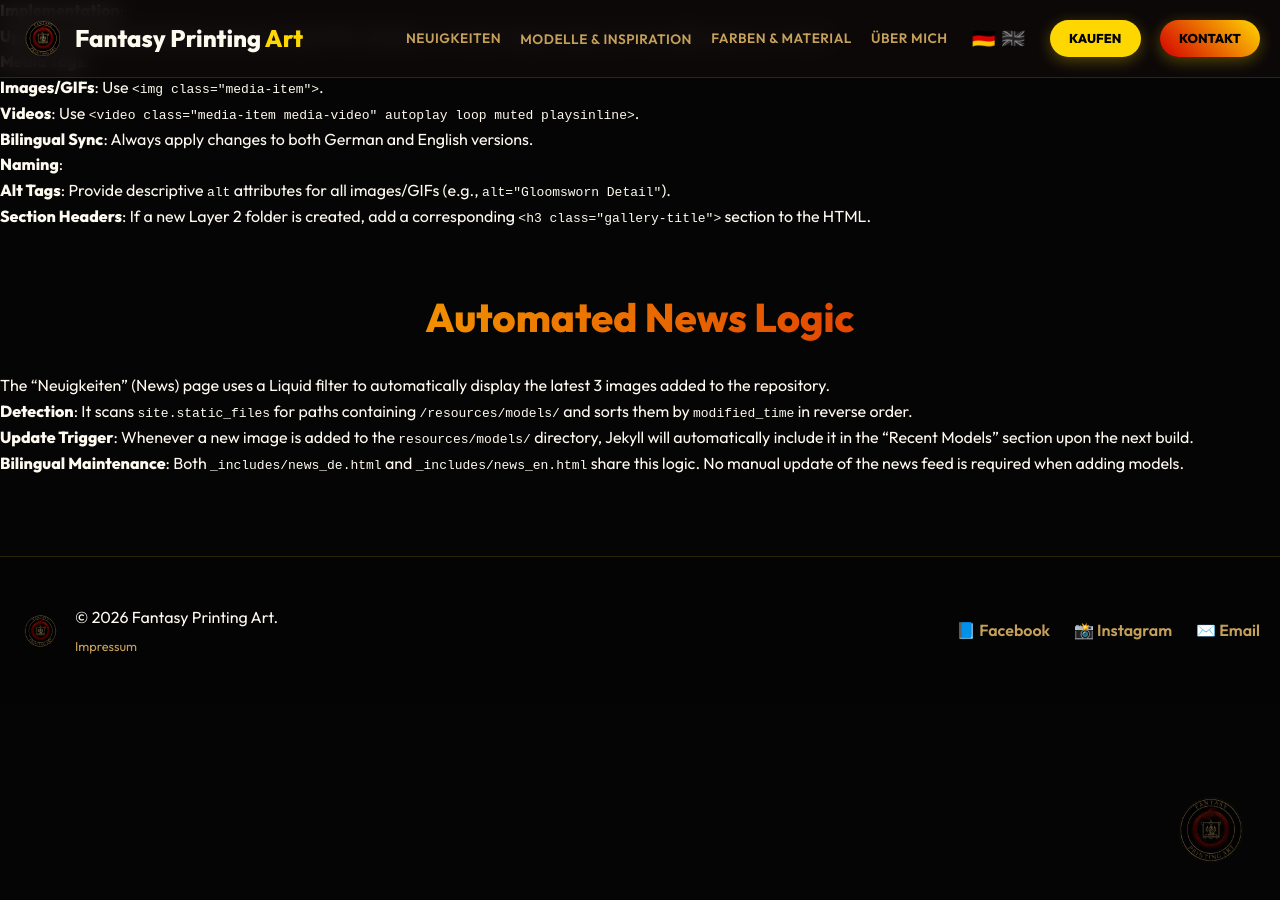
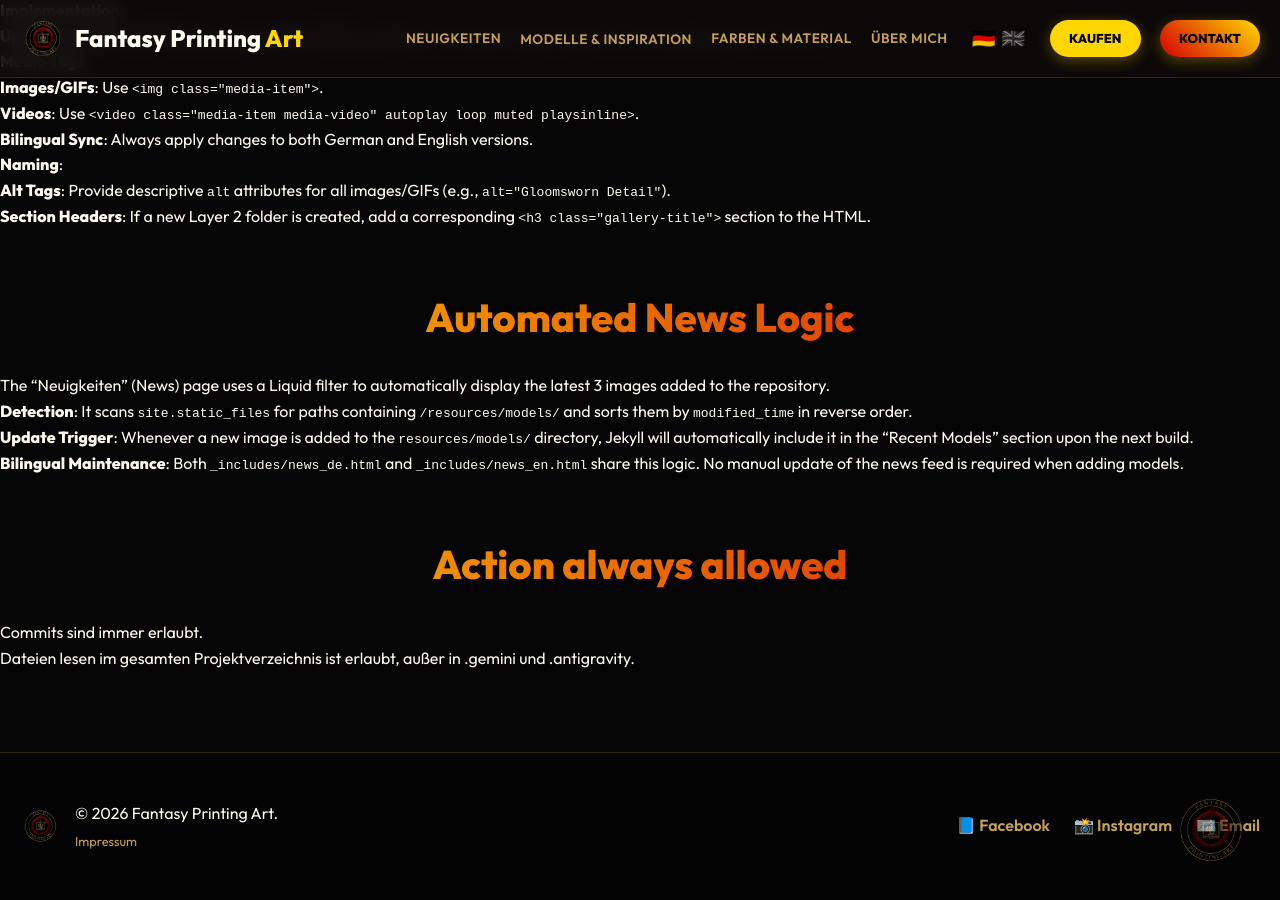
Before and after one commit to HdAugerninge/HdAugerninge.github.io, a Jekyll site: the page built from docs/AI_SYSTEM_CONTEXT.md, in a window 1280 px wide and 900 px high, scrolled down 1584 px. Built offline with Jekyll 4.4.1, drawn with Linux system fonts in a browser that asks for light colours; our own code applies the rules of GitHub Pages for plain Markdown files.

```diff
--- a/docs/AI_SYSTEM_CONTEXT.md
+++ b/docs/AI_SYSTEM_CONTEXT.md
@@ -54,3 +54,7 @@ The "Neuigkeiten" (News) page uses a Liquid filter to automatically display the
 - **Detection**: It scans `site.static_files` for paths containing `/resources/models/` and sorts them by `modified_time` in reverse order.
 - **Update Trigger**: Whenever a new image is added to the `resources/models/` directory, Jekyll will automatically include it in the "Recent Models" section upon the next build.
 - **Bilingual Maintenance**: Both `_includes/news_de.html` and `_includes/news_en.html` share this logic. No manual update of the news feed is required when adding models.
+
+## Action always allowed
+- Commits sind immer erlaubt.
+- Dateien lesen im gesamten Projektverzeichnis ist erlaubt, außer in .gemini und .antigravity.
```
Also changed, not shown: _includes/news_de.html (+15 -6 lines), _includes/news_en.html (+15 -6 lines).
